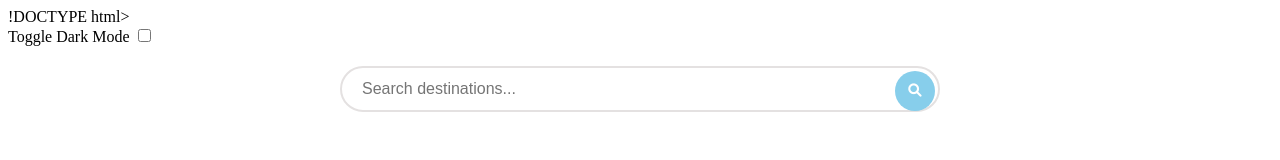
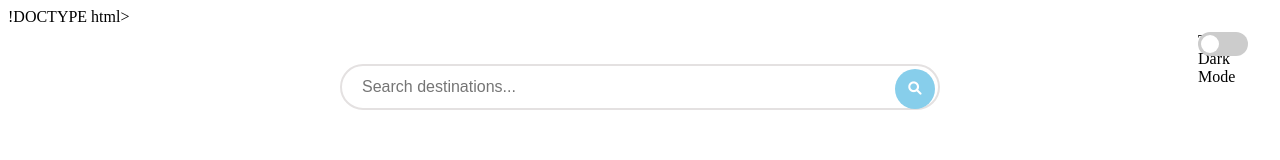
Before and after one commit to prachi-657/Backroad, a plain HTML site: page searchtours.html in a window 1280 px wide. Drawn offline with Linux system fonts and the light colour scheme.

Commit message:
Added styling for darkmode in searchtours.css

```diff
--- a/searchtours.css
+++ b/searchtours.css
@@ -159,3 +159,64 @@
   .tour-card:hover {
     transform: translateY(-5px);
   }
+
+body.dark-mode {
+    background-color: #222;
+    color: #eee;
+}
+
+.dark-mode .destination-card {
+    background: #333;
+    color: #eee;
+}
+
+.dark-mode .book-btn,
+.dark-mode .confirm-btn,
+.dark-mode .grab-btn {
+    background: #444;
+}
+
+.switch {
+    position: absolute;
+    top: 2rem;
+    right: 2rem;
+    display: inline-block;
+    width: 50px;
+    height: 24px;
+}
+
+.switch input {
+    display: none;
+}
+
+.slider {
+    position: absolute;
+    cursor: pointer;
+    top: 0;
+    left: 0;
+    right: 0;
+    bottom: 0;
+    background-color: #ccc;
+    transition: 0.4s;
+    border-radius: 24px;
+}
+
+.slider:before {
+    position: absolute;
+    content: "";
+    height: 18px;
+    width: 18px;
+    left: 3px;
+    bottom: 3px;
+    background-color: white;
+    transition: 0.4s;
+    border-radius: 50%;
+}
+
+input:checked+.slider {
+    background-color: #2196F3;
+}
+
+input:checked+.slider:before {
+    transform: translateX(26px);
+}
```
